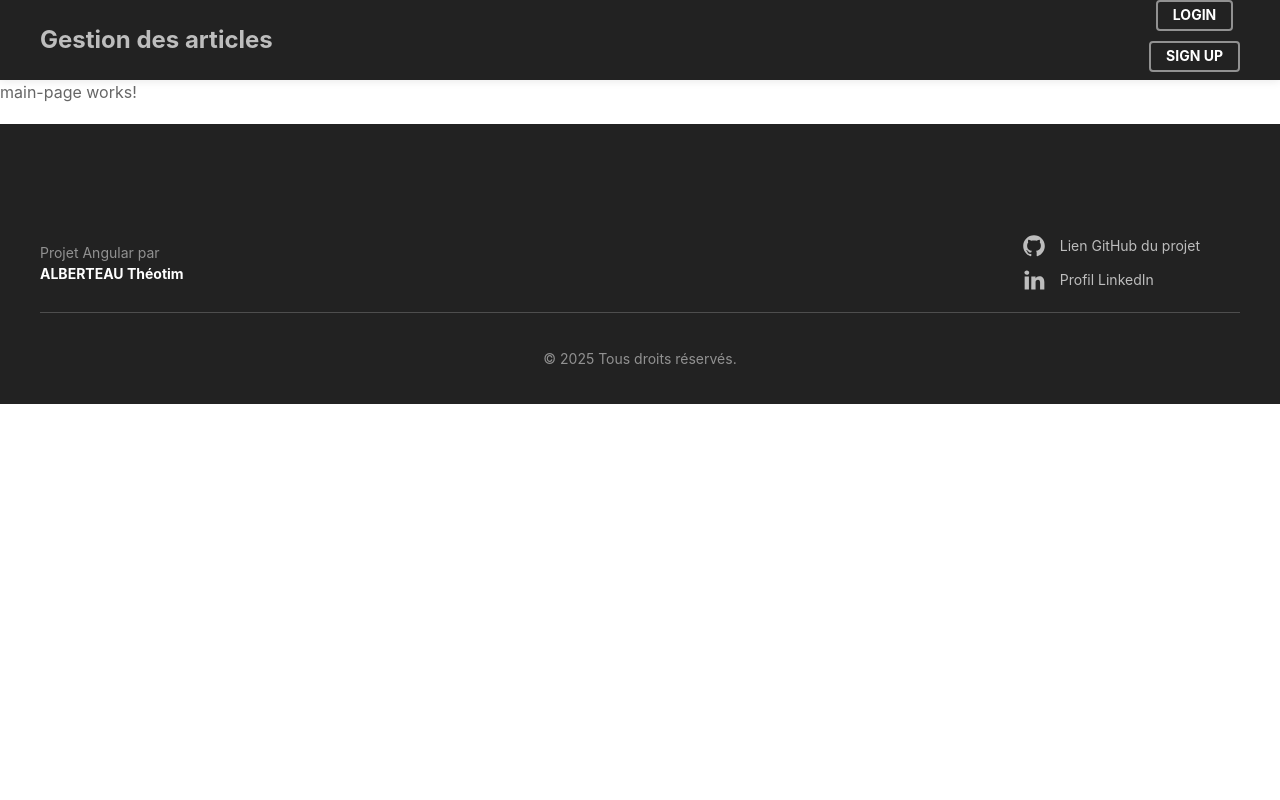
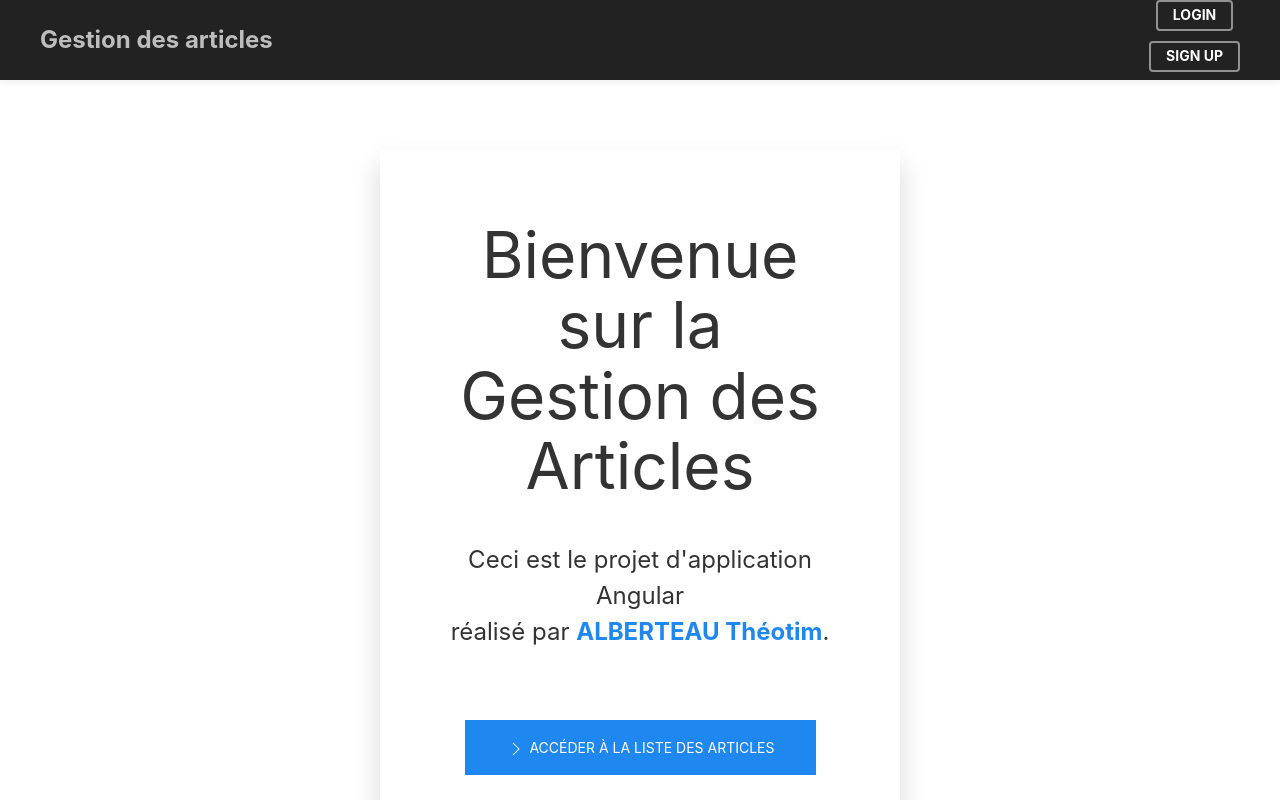
Before and after one commit to TheotimALBERTEAU/projet_angular, an Angular app: page / in a window 1280 px wide. Shown: the top 800 px of the page. Built offline with nearby package versions, Linux system fonts and the light colour scheme.

Commit message:
Main Page and README

```diff
--- a/src/app/pages/main-page/main-page.component.html
+++ b/src/app/pages/main-page/main-page.component.html
@@ -1 +1,20 @@
-<p>main-page works!</p>
+<div class="uk-container uk-margin-large-top uk-margin-large-bottom uk-width-xlarge@m uk-align-center uk-text-center">
+
+  <div class="uk-card uk-card-default uk-card-body uk-box-shadow-large uk-padding-large">
+
+    <h1 class="uk-heading-medium uk-margin-medium-bottom">
+      Bienvenue sur la Gestion des Articles
+    </h1>
+
+    <p class="uk-text-large uk-text-emphasis uk-margin-large-bottom">
+      Ceci est le projet d'application Angular <br>
+      réalisé par <strong class="uk-text-primary">ALBERTEAU Théotim</strong>.
+    </p>
+
+    <button class="uk-button uk-button-primary uk-button-large" (click)="onClickGoList()">
+      <span uk-icon="icon: chevron-right"></span> Accéder à la liste des articles
+    </button>
+
+  </div>
+
+</div>
--- a/src/app/pages/main-page/main-page.component.ts
+++ b/src/app/pages/main-page/main-page.component.ts
@@ -1,11 +1,19 @@
 import { Component } from '@angular/core';
+import {HttpClient, HttpClientModule} from '@angular/common/http';
 
 @Component({
   selector: 'app-main-page',
-  imports: [],
+  imports: [
+    HttpClientModule,
+  ],
   templateUrl: './main-page.component.html',
   styleUrl: './main-page.component.scss'
 })
 export class MainPageComponent {
 
+  constructor(private http: HttpClient) { }
+
+  onClickGoList(): void {
+    window.open('http://localhost:4200/ListeArticles', "_self");
+  }
 }
```
Also changed, not shown: 2 other files (tests, documents, lock files or other folders).
